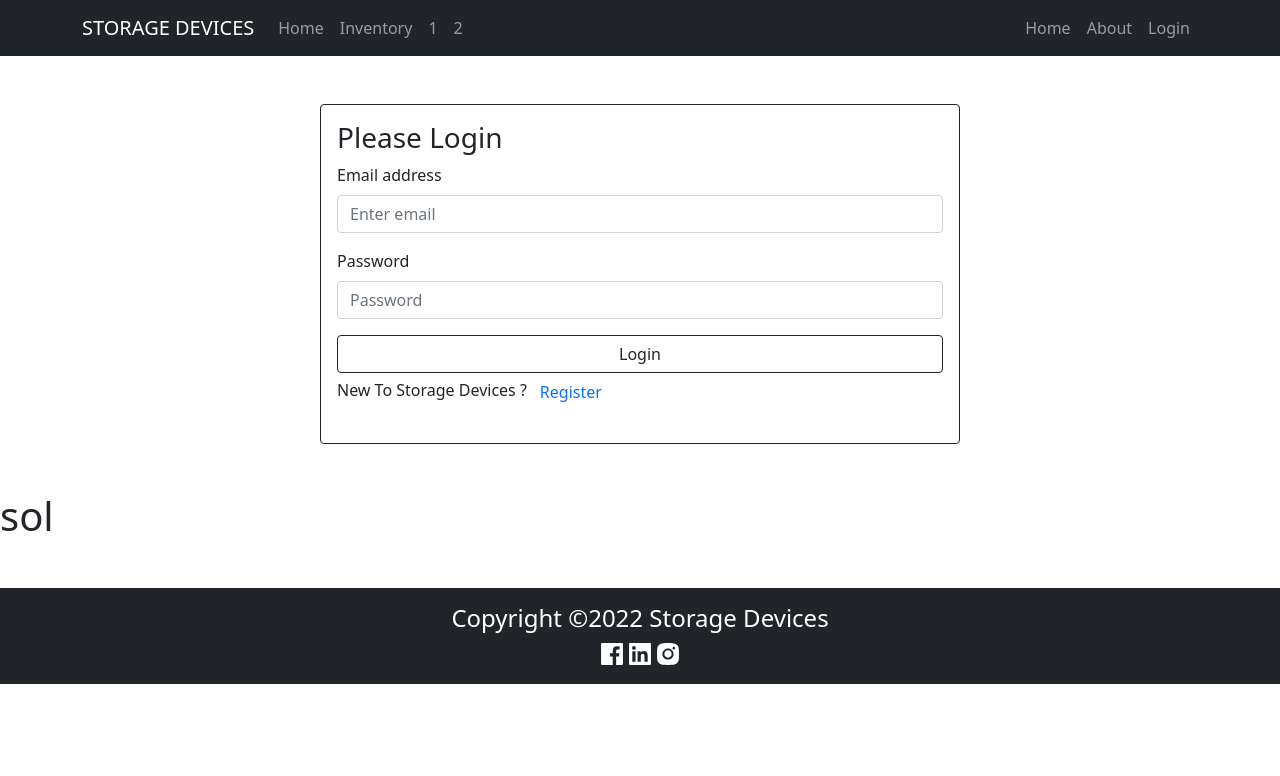
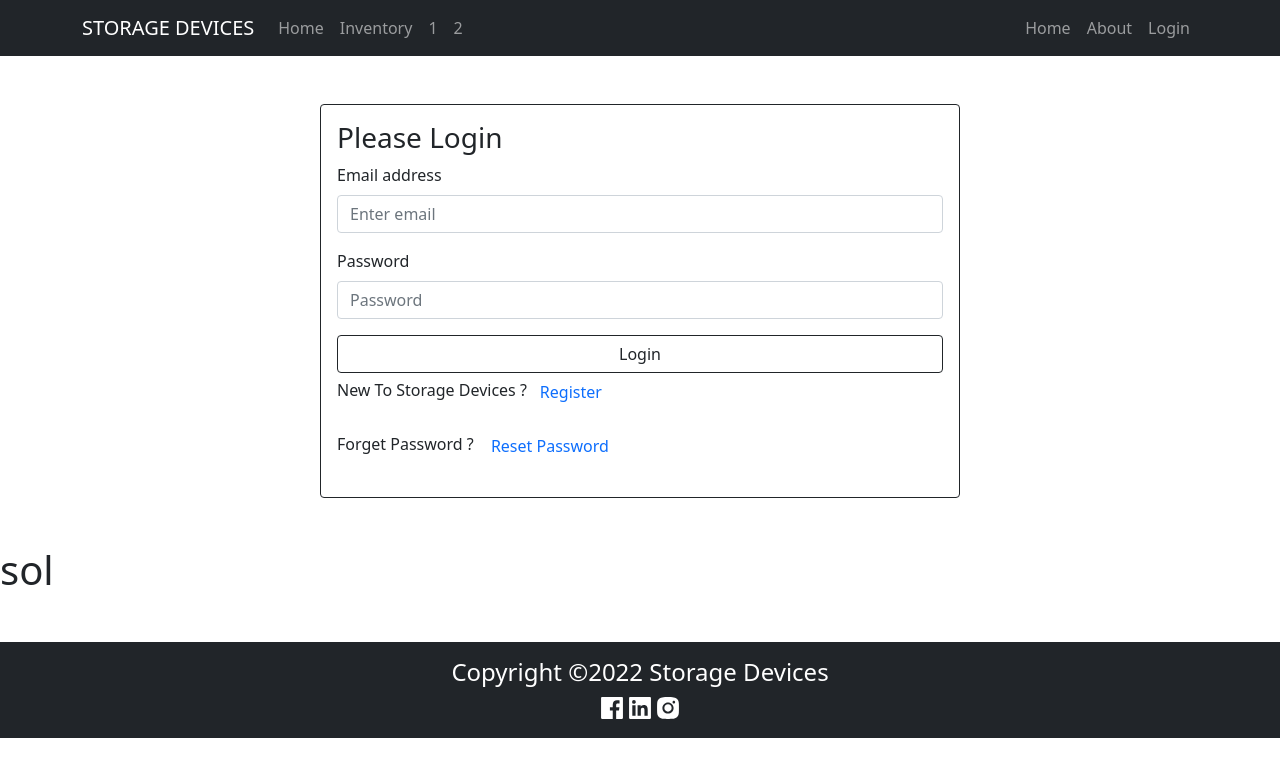
Before and after one commit to MohammadFaysal731/storage-devices-client-11, a React (Create React App) app: page /Login in a window 1280 px wide. Shown: the top 776 px of the page. Built offline with nearby package versions, Linux system fonts and the light colour scheme.

Commit message:
added login component

```diff
--- a/src/Page/Login/Login.js
+++ b/src/Page/Login/Login.js
@@ -29,6 +29,7 @@ const Login = () => {
                 <p>New To Storage Devices ?
                     <button onClick={handleRegister} type="button" class="btn btn-link text-decoration-none">Register</button>
                 </p>
+                <p>Forget Password ? <button className='btn btn-link text-decoration-none'>Reset Password</button></p>
             </Form>
             <SocialLogin></SocialLogin>
         </div>
```
